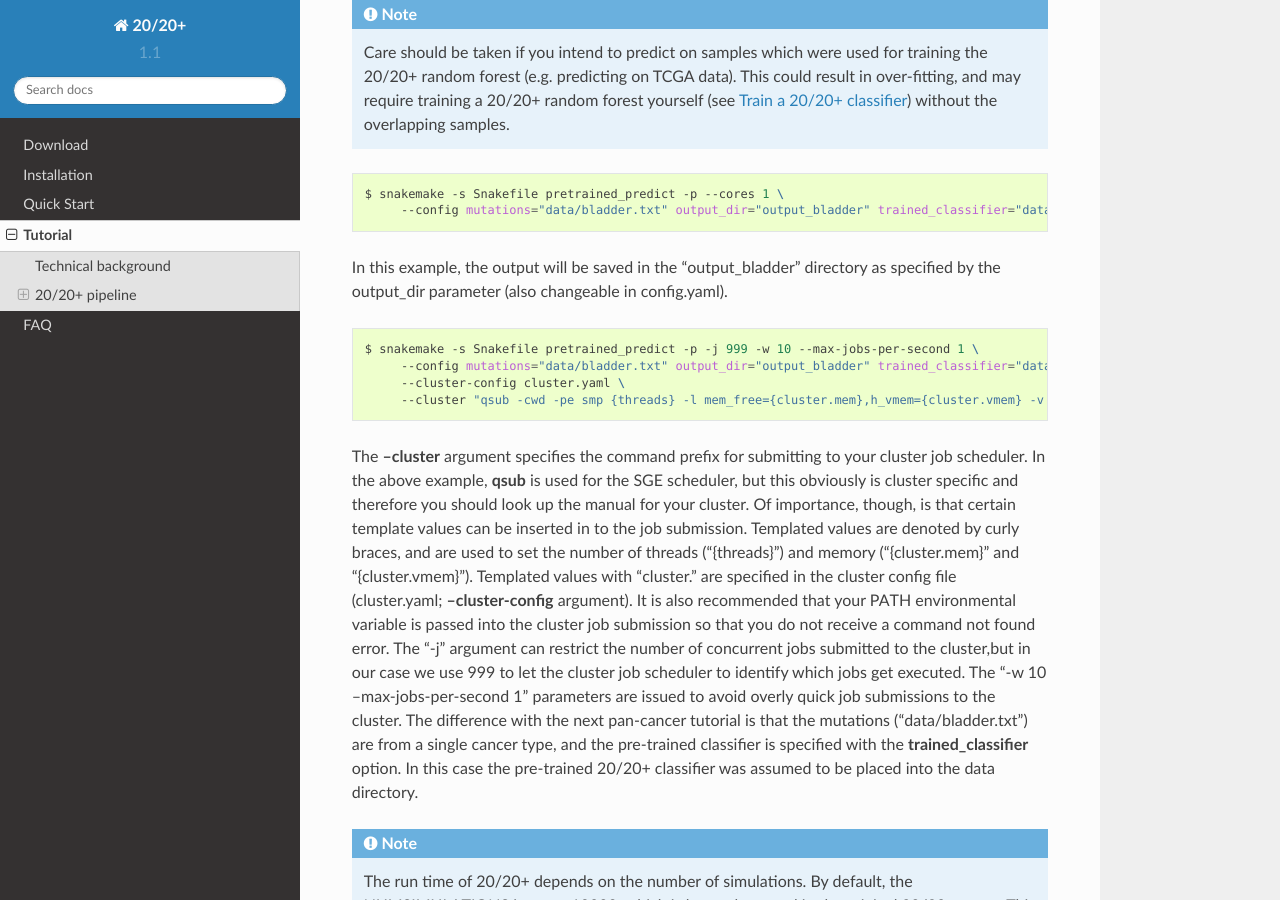
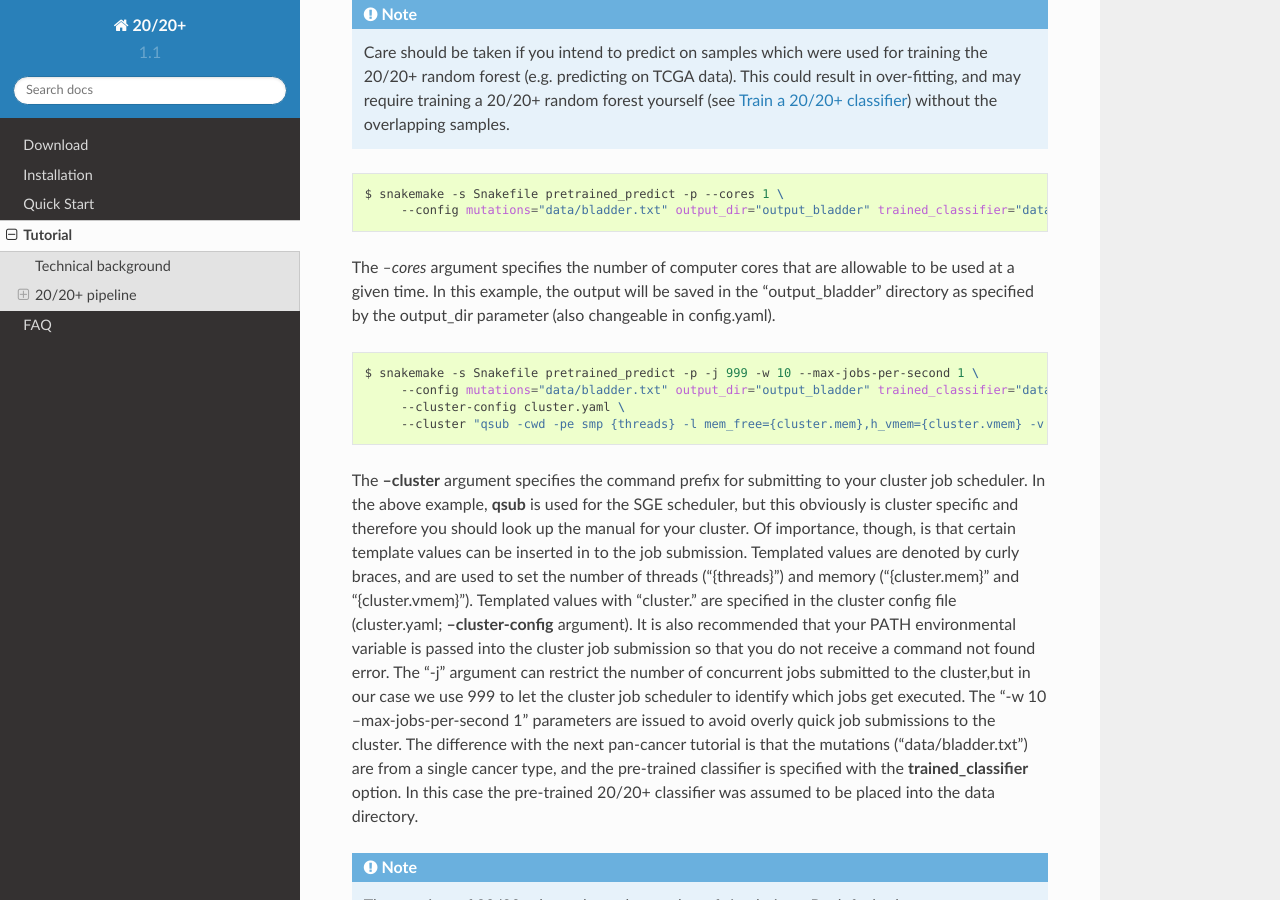
Before and after one commit to KarchinLab/2020plus, a Sphinx documentation site: the page built from doc/tutorial.rst, in a window 1280 px wide and 900 px high, scrolled down 1687 px. Built offline with Sphinx 7.4.7 and the Read the Docs theme 2.0.0, drawn with Linux system fonts in a browser that asks for light colours.

Commit message:
Small change to tut doc

```diff
--- a/doc/tutorial.rst
+++ b/doc/tutorial.rst
@@ -76,7 +76,7 @@ Available pre-trained 20/20+ classifiers are shown on the :ref:`download-ref` pa
    $ snakemake -s Snakefile pretrained_predict -p --cores 1 \
         --config mutations="data/bladder.txt" output_dir="output_bladder" trained_classifier="data/2020plus_10k.Rdata"
 
-In this example, the output will be saved in the "output_bladder" directory as specified by the output_dir parameter (also changeable in config.yaml).
+The *–cores* argument specifies the number of computer cores that are allowable to be used at a given time. In this example, the output will be saved in the "output_bladder" directory as specified by the output_dir parameter (also changeable in config.yaml).
 
 .. code-block:: bash
 
```
